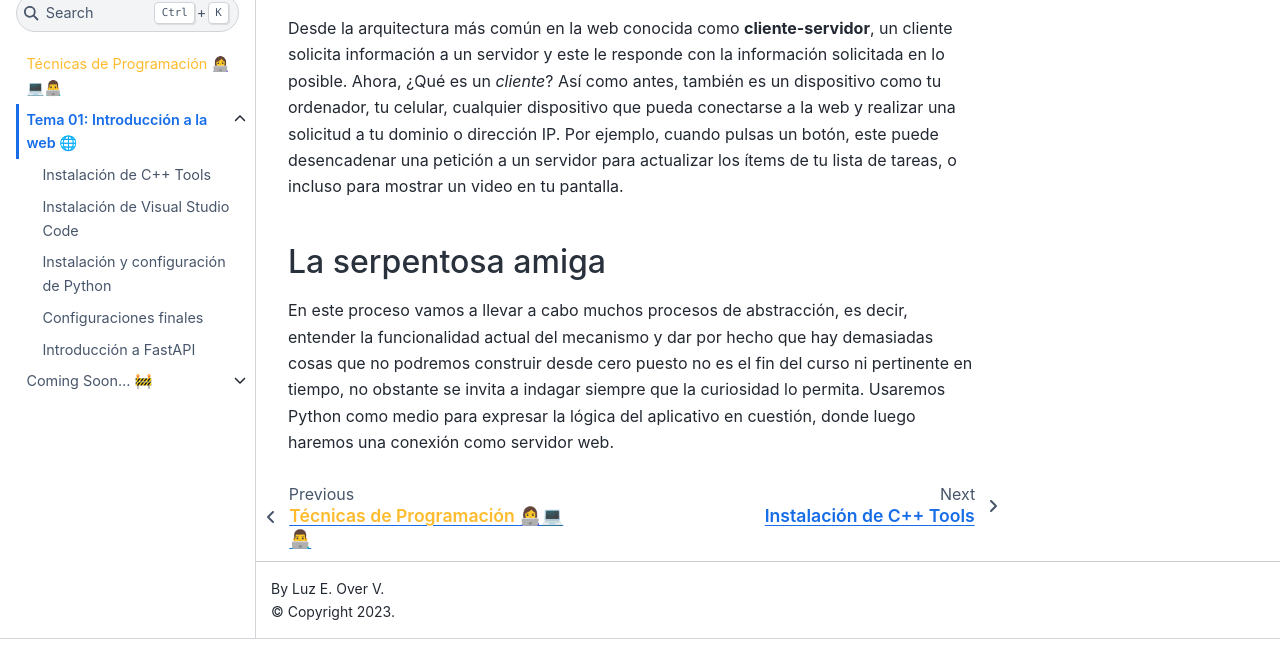
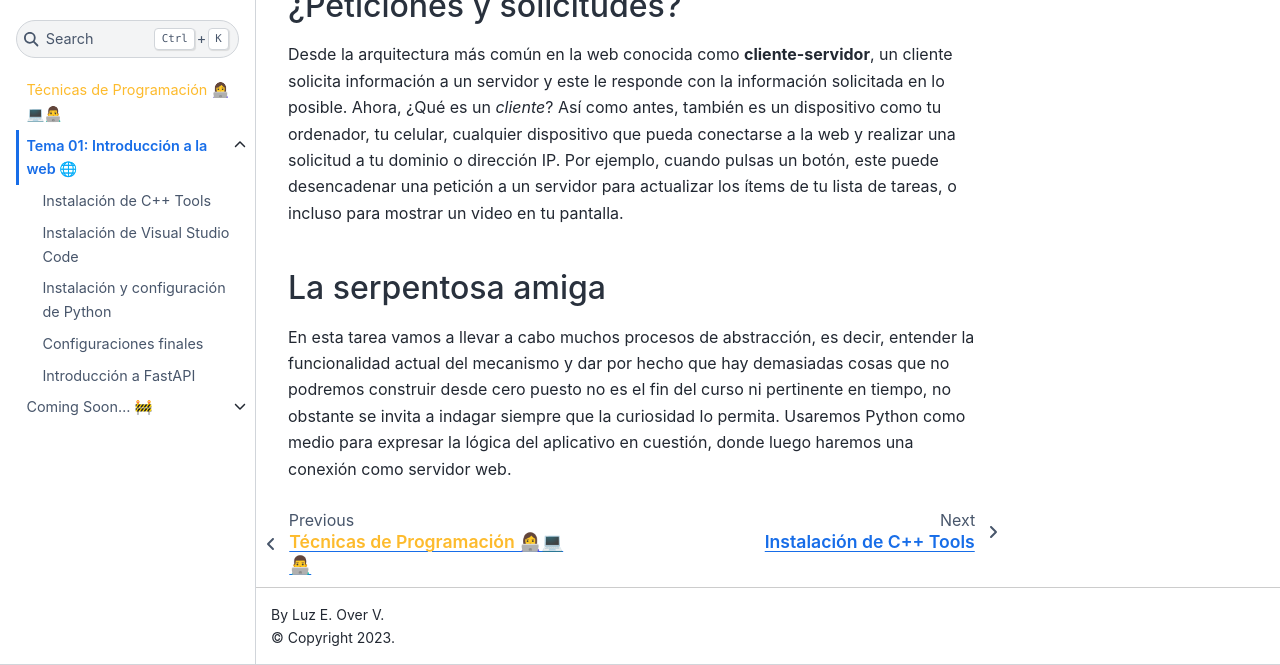
Before and after one commit to OverCV/PT-Help, a Jupyter Book: the page built from docs/tema_01.md, in a window 1280 px wide and 900 px high, scrolled down 1336 px, cut to the strip 235-900 px from the top of the window. Built offline with Jupyter Book 1.0.4 settings and Sphinx 7.4.7 and the Sphinx Book theme 1.1.4, drawn with Linux system fonts in a browser that asks for light colours; before the commit the page ends 2210 px from its top, so only the background shows below that; some of the changed text lies outside the part shown.

```diff
--- a/docs/tema_01.md
+++ b/docs/tema_01.md
@@ -32,5 +32,5 @@
 
 ## La serpentosa amiga
 
-En este proceso vamos a llevar a cabo muchos procesos de abstracción, es decir, entender la funcionalidad actual del mecanismo y dar por hecho que hay demasiadas cosas que no podremos construir desde cero puesto no es el fin del curso ni pertinente en tiempo, no obstante se invita a indagar siempre que la curiosidad lo permita.
+En esta tarea vamos a llevar a cabo muchos procesos de abstracción, es decir, entender la funcionalidad actual del mecanismo y dar por hecho que hay demasiadas cosas que no podremos construir desde cero puesto no es el fin del curso ni pertinente en tiempo, no obstante se invita a indagar siempre que la curiosidad lo permita.
 Usaremos Python como medio para expresar la lógica del aplicativo en cuestión, donde luego haremos una conexión como servidor web.
```
Also changed, not shown: other parts of docs/tema_01.md (+1 -1 lines), docs/temas/uno/configuracion.md (+1 -1 lines), docs/temas/uno/fastapi.md (+7 -0 lines), docs/temas/uno/instalar_cpp_tools.md (+1 -1 lines), docs/temas/uno/instalar_python.md (+1 -1 lines), docs/temas/uno/instalar_vsc.md (+1 -1 lines).
